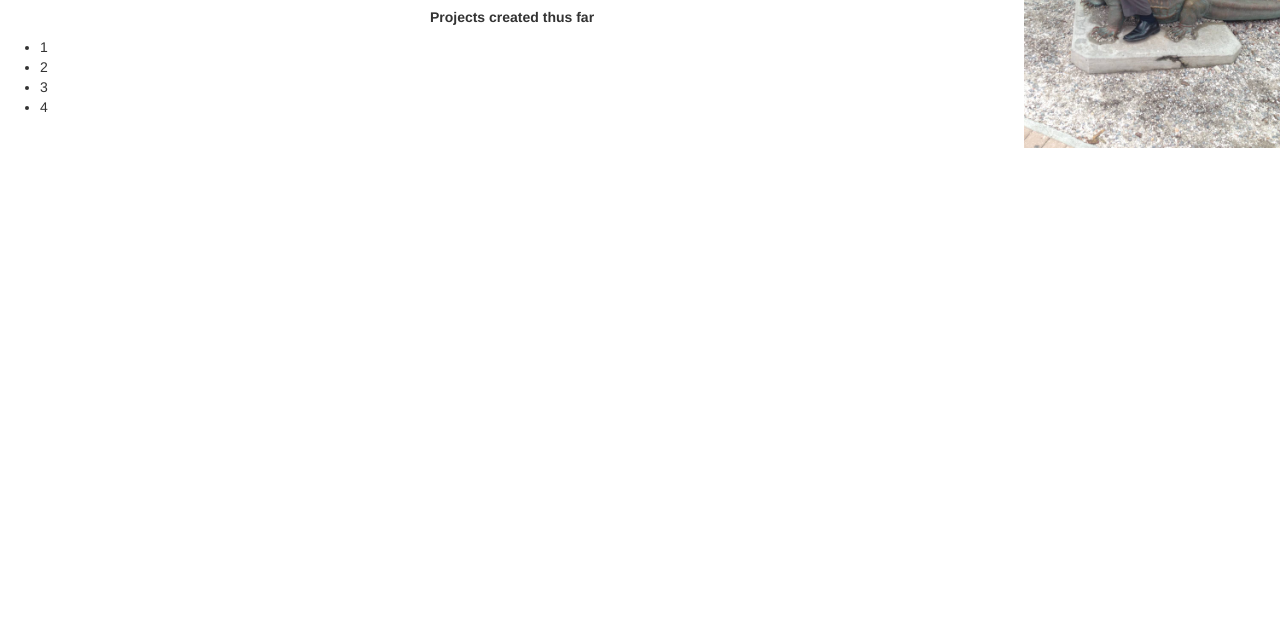
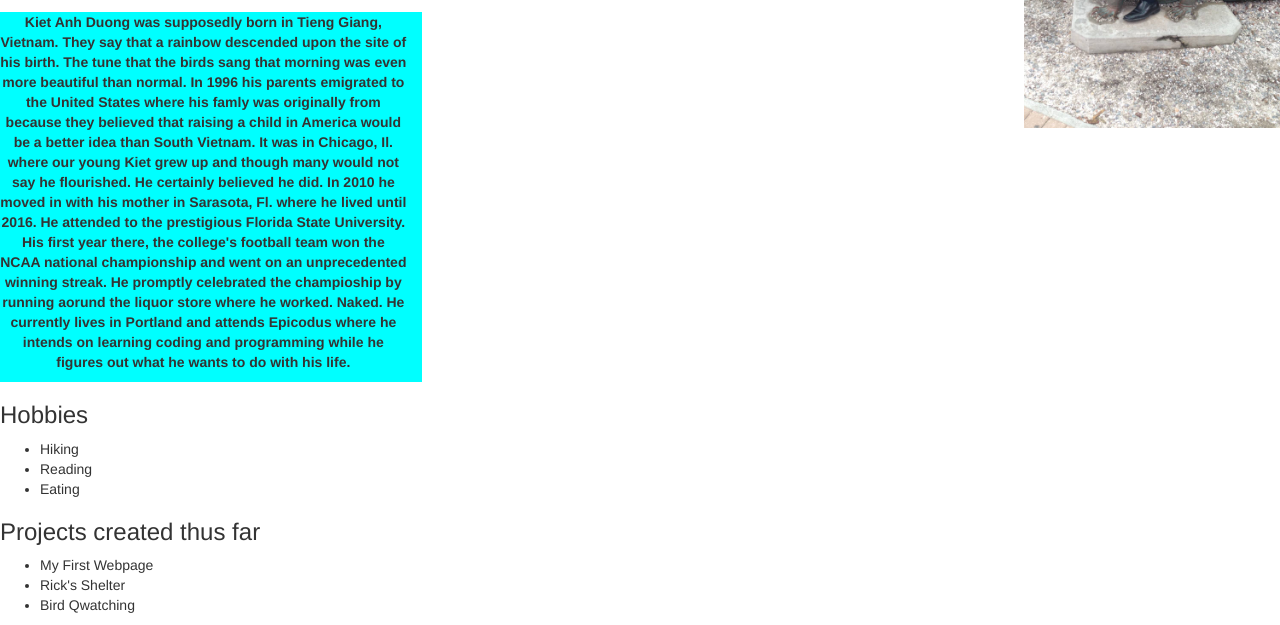
Before and after one commit to kietduong/First-Friday-Project, a plain HTML site: page index.html in a window 1280 px wide. Shown: the part 213-838 px from the top of the page. Before the commit the page ends 800 px from the top, so only its background shows below. Drawn offline with Linux system fonts and the light colour scheme; files that its build step writes are made by us from their sources.

Commit message:
it will add styles.css

```diff
--- a/css/styles.css
+++ b/css/styles.css
@@ -1,9 +1,19 @@
 img{
   float:right;
+  width:20%;
 
 }
 
 p{
+  float: left;
   font-weight: bold;
   text-align: center;
 }
+.col-md-4{
+  background-color: #00FFFF;
+  float:left;
+}
+.lists{
+  float: inherit;
+
+}
--- a/index.html
+++ b/index.html
@@ -1,27 +1,46 @@
 <!DOCTYPE html>
-<html>
+<html lang="en">
   <head>
     <meta charset="utf-8">
     <title>Kiet Duong</title>
     <link rel="stylesheet" href="css/styles.css" media="screen" title="no title" charset="utf-8">
-    <link rel="stylesheet" href="css/bootstrap.min.css" media="screen" title="no title" charset="utf-8">
+    <link rel="stylesheet" href="css/bootstrap-3.3.7-dist/css/bootstrap.min.css" media="screen" title="no title" charset="utf-8">
   </head>
   <body>
-    <img src="img/me.jpg" alt="a nice picture of Kiet" width=20%/>
-    <h1>About Kiet</h1>
-    <p>
-      Kiet Anh Duong was supposedly born in Tieng Giang, Vietnam. They say that a rainbow descended upon the site of his birth. The tune that the birds sang that morning was even more beautiful than normal. In 1996 his parents emigrated to the United States where his famly was originally from because they believed that raising a child in America would be a better idea than South Vietnam. It was in Chicago, Il. where our young Kiet grew up and though many would not say he flourished. He certainly believed he did. In 2010 he moved in with his mother in Sarasota, Fl. where he lived until 2016. He attended to the prestigious Florida State University. His first year there, the college's football team won the ncaa national championship and went on an unprecedented winning streak. He promptly celebrated the champioship by running aorund the liquor store where he worked. Naked. He currently lives in Portland and attends Epicodus where he intends on learning coding and programming while he figures out what he wants to do with his life.
-    </p>
-    <p>
-      Projects created thus far
-    </p>
-    <ul>
-      <li>1</li>
-      <li>2</li>
-      <li>3</li>
-      <li>4</li>
 
-    </ul>
+    <img src="img/me.jpg" alt="a nice picture of Kiet">
+    <div class="jumbotron">
+    <h1>Kiet Duong</h1>
+    </div>
+    <div class="row">
+      <div class="col-md-4">
+        <p>
+          Kiet Anh Duong was supposedly born in Tieng Giang, Vietnam. They say that a rainbow descended upon the site of his birth. The tune that the birds sang that morning was even more beautiful than normal. In 1996 his parents emigrated to the United States where his famly was originally from because they believed that raising a child in America would be a better idea than South Vietnam. It was in Chicago, Il. where our young Kiet grew up and though many would not say he flourished. He certainly believed he did. In 2010 he moved in with his mother in Sarasota, Fl. where he lived until 2016. He attended to the prestigious Florida State University. His first year there, the college's football team won the NCAA national championship and went on an unprecedented winning streak. He promptly celebrated the champioship by running aorund the liquor store where he worked. Naked. He currently lives in Portland and attends Epicodus where he intends on learning coding and programming while he figures out what he wants to do with his life.
+        </p>
+      </div>
+    </div>
+    <div class="lists">
+    <h3>
+      Hobbies
+    </h3>
+      <ul>
+        <li> Hiking </li>
+        <li> Reading </li>
+        <li> Eating </li>
+      </ul>
+
+
+      <h3>
+        Projects created thus far
+      </h3>
+      <ul>
+        <li> My First Webpage </li>
+        <li> Rick's Shelter </li>
+        <li> Bird Qwatching </li>
+      </ul>
+    </div>
+
+
 
   </body>
 </html>
```
